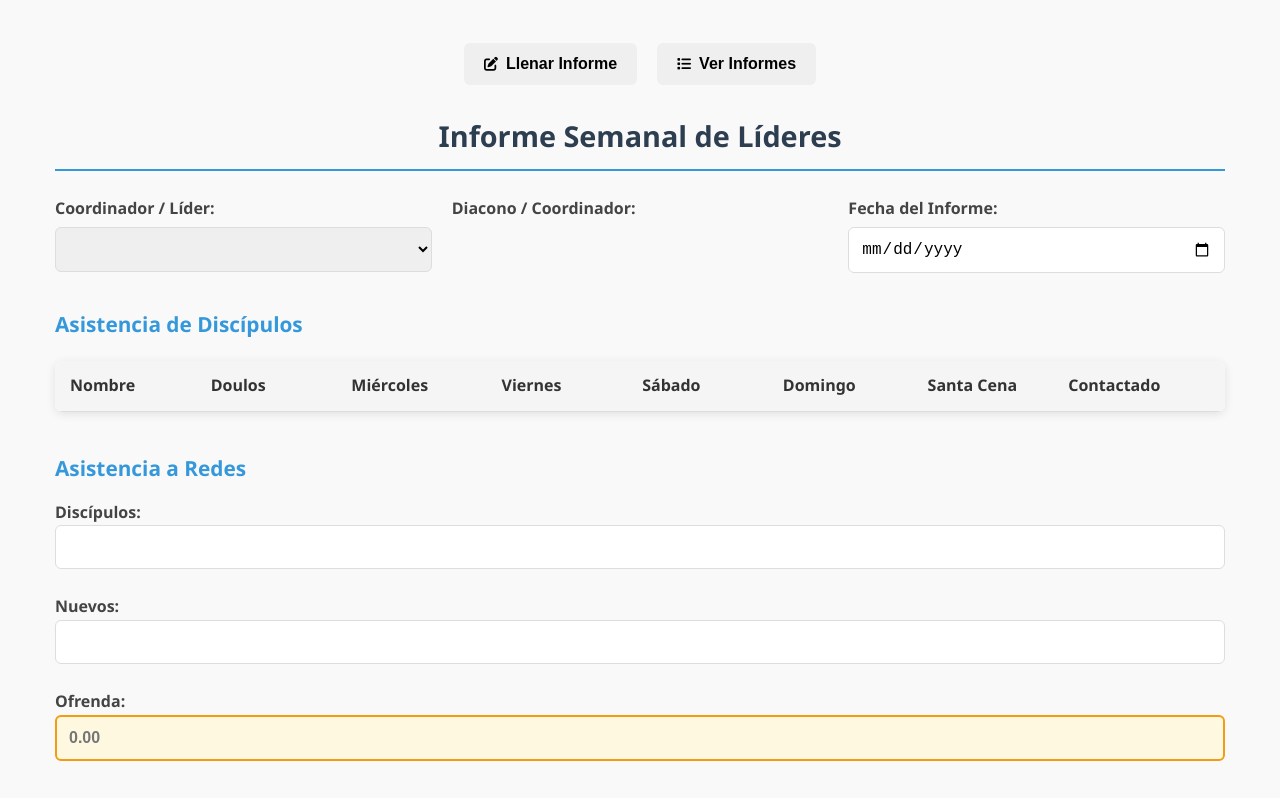
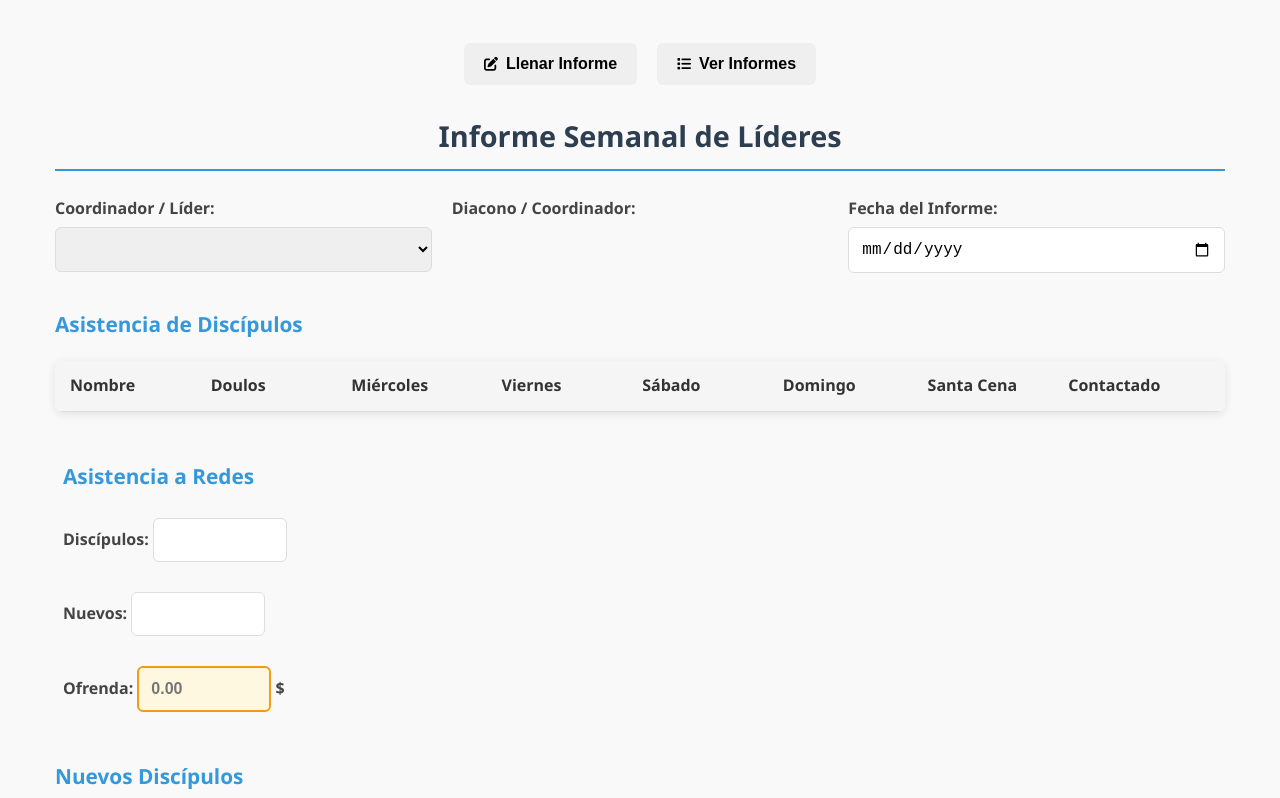
Before and after one commit to Rolando199527/informe-lideres, a plain HTML site: page frontend/index.html in a window 1280 px wide. Shown: the top 798 px of the page. Drawn offline with Linux system fonts and the light colour scheme; no server answers.

Commit message:
feat: Refactor form layout and add styling for redes input group

```diff
--- a/frontend/index.html
+++ b/frontend/index.html
@@ -68,8 +68,7 @@
             <label
               >Nuevos: <input id="redNuevos" required type="number" min="0"
             /></label>
-            <label
-              >Ofrenda:
+            <label>Ofrenda:
               <input
                 id="redOfrenda"
                 required
@@ -77,7 +76,10 @@
                 step="0.01"
                 min="0"
                 placeholder="0.00"
-            /></label>
+
+            />
+          $
+          </label>
           </div>
 
           <!-- <div class="form-group">
@@ -111,8 +113,7 @@
             <option value="sin_informe">Quién no llenó su informe</option>
           </select>
         </div>
-        <div id="contenedorInformes">
-        </div>
+        <div id="contenedorInformes"></div>
         <div id="totalesInformes" class="totales-container"></div>
         <div class="button-group">
           <button onclick="exportarExcel()" class="btn-success">
--- a/frontend/style.css
+++ b/frontend/style.css
@@ -359,3 +359,17 @@ details summary {
   margin-top: 20px;
   border: solid 1px var(--border-color);
 }
+
+
+#form-group__redes{
+  flex: none;
+  min-width: none;
+  display: flex;
+  flex-direction: column;
+  padding: 8px;
+
+
+  input{
+    width: 40%;
+  }
+}
```
